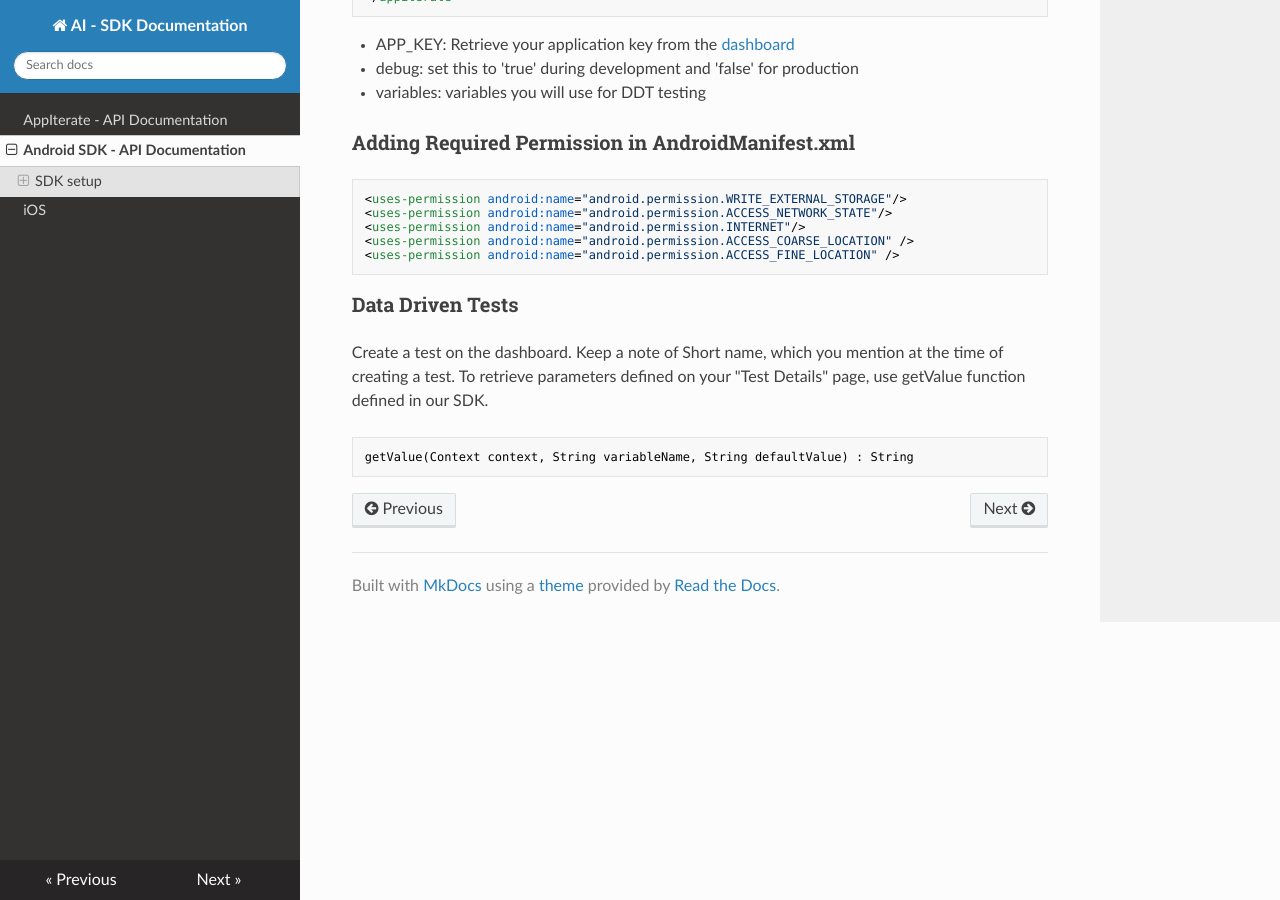
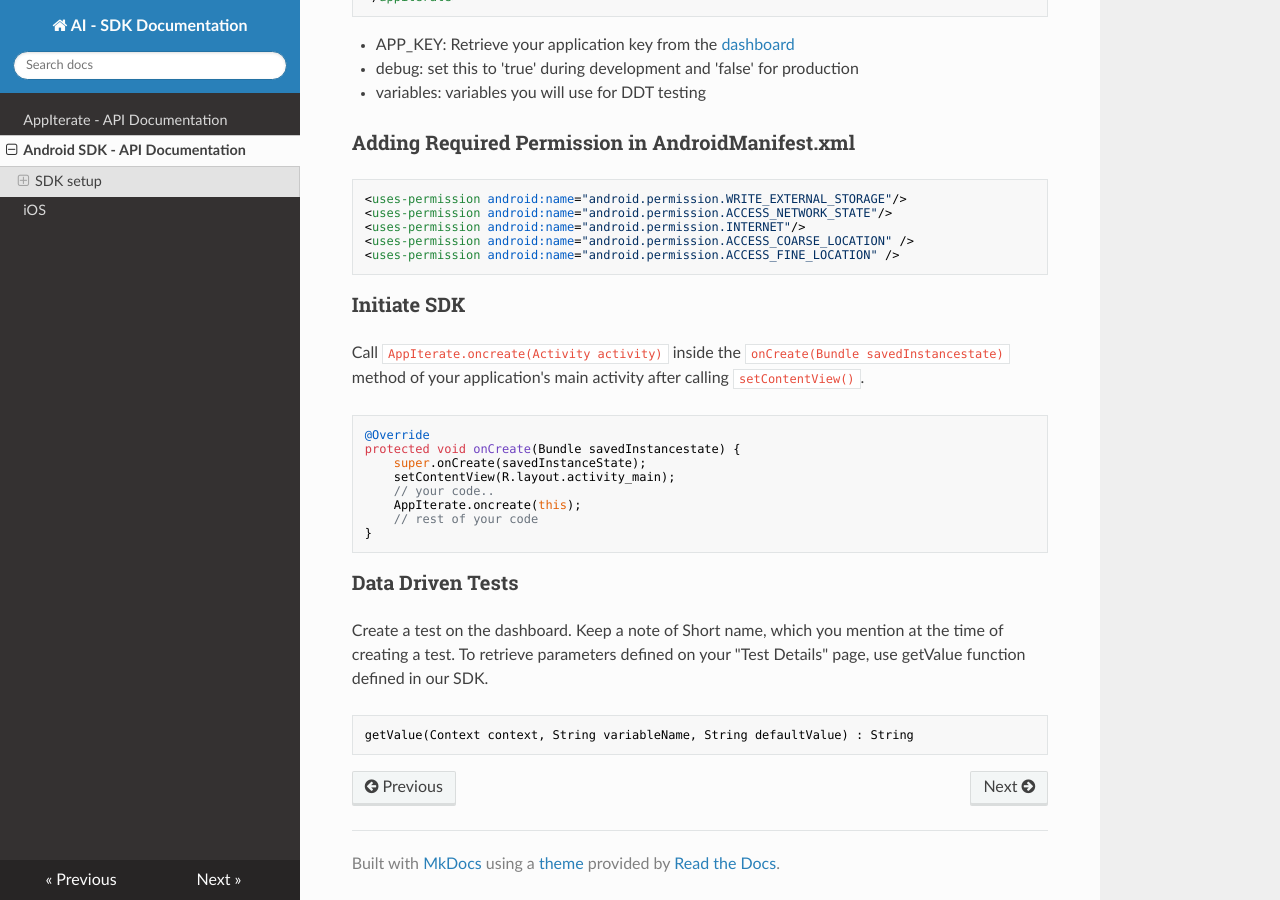
Before and after one commit to AppIterate/docs, an MkDocs documentation site: the page built from docs/android.md, in a window 1280 px wide and 900 px high, scrolled down 620 px. Built offline with MkDocs 1.6.1, drawn with Linux system fonts in a browser that asks for light colours; nearby versions of some CDN libraries.

Commit message:
Update android.md

````diff
--- a/docs/android.md
+++ b/docs/android.md
@@ -38,6 +38,21 @@ Create `appiterate.xml` in project's resources in xml folder
 <uses-permission android:name="android.permission.ACCESS_FINE_LOCATION" />
 ```
 
+### Initiate SDK
+
+Call `AppIterate.oncreate(Activity activity)` inside the `onCreate(Bundle savedInstancestate)` method of your application's main activity after calling `setContentView()`.
+
+```JAVA
+@Override
+protected void onCreate(Bundle savedInstancestate) {
+    super.onCreate(savedInstanceState);
+    setContentView(R.layout.activity_main);
+    // your code..
+    AppIterate.oncreate(this);
+    // rest of your code
+}
+```
+
 ### Data Driven Tests
 
 Create a test on the dashboard. Keep a note of Short name, which you mention at the time of creating a test. To retrieve parameters defined on your "Test Details" page, use getValue function defined in our SDK.
````
